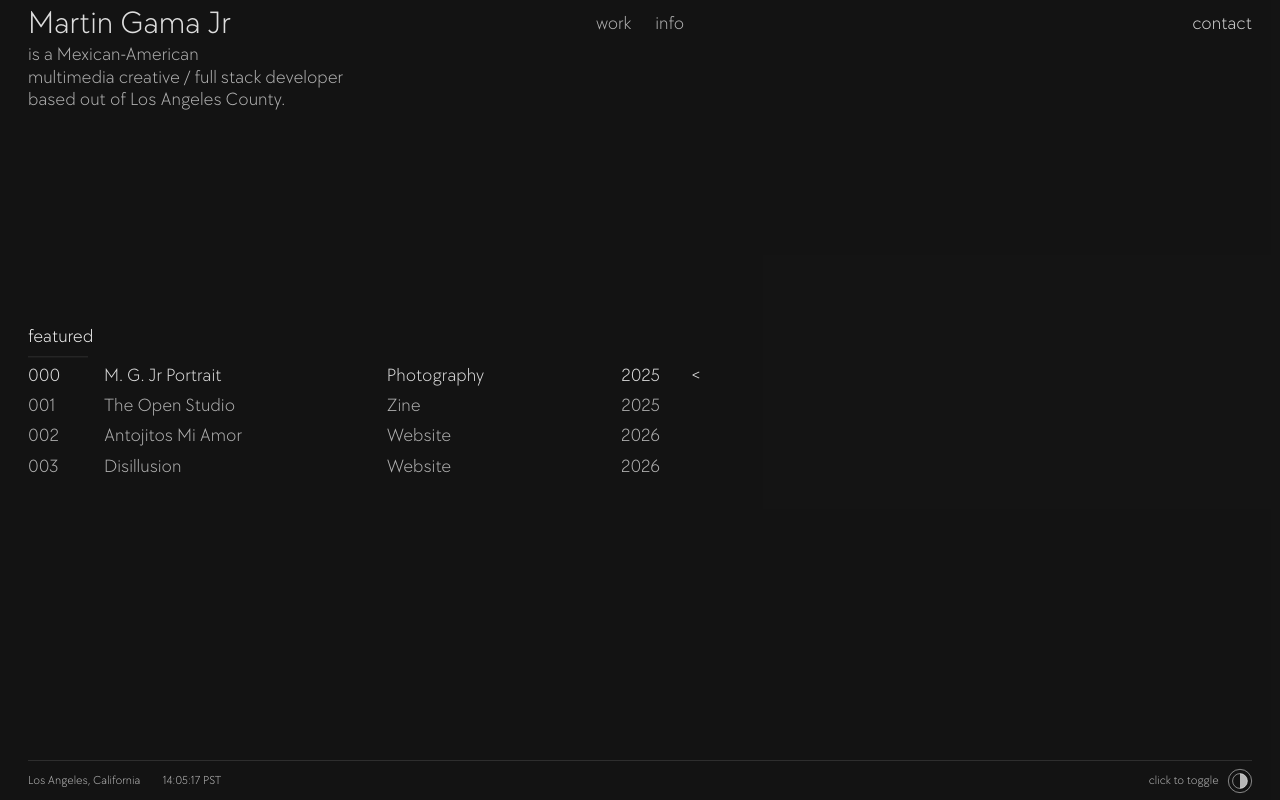
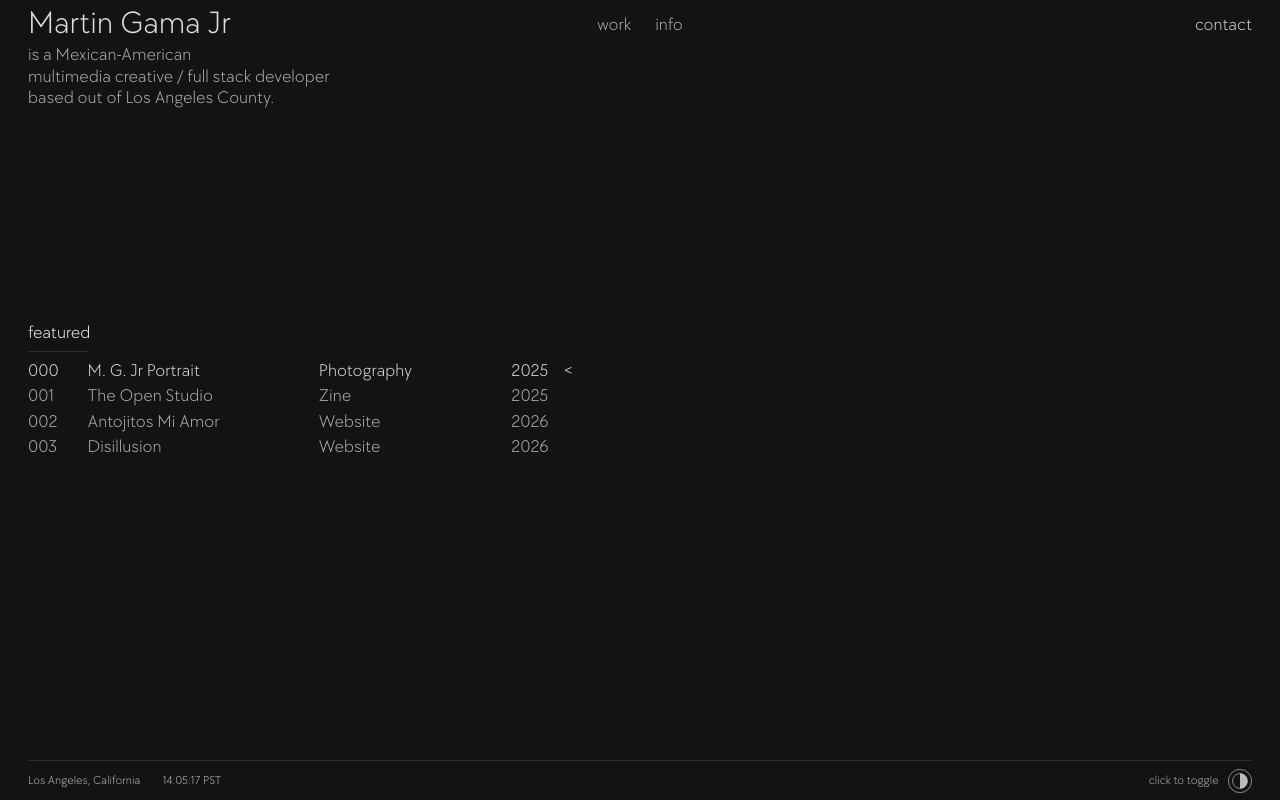
Before and after one commit to marzsh11/martins-portfolio, a React (Vite) app: page / in a window 1280 px wide. Built offline with nearby package versions, Linux system fonts and the light colour scheme.

Commit message:
featured section v2

```diff
--- a/src/App.css
+++ b/src/App.css
@@ -8,7 +8,7 @@
   --nav-color: rgba(255, 255, 255, 0.75);
   --contact-color: rgba(255, 255, 255, 0.9);
   --footer-color: rgba(255, 255, 255, 0.7);
-  --utility-font-size: clamp(1.15rem, 1.176vw, 1.625rem);
+  --utility-font-size: clamp(1.1rem, 1.176vw, 1.65rem);
   position: relative;
   display: flex;
   flex-direction: column;
@@ -138,10 +138,9 @@
 
 .featured-work {
   position: absolute;
-  top: 50%;
+  top: calc(50% - 5rem);
   left: 0;
-  width: min(100%, 42rem);
-  transform: translateY(-50%);
+  width: min(100%, 34rem);
   color: var(--brand-color);
   font-size: var(--utility-font-size);
   line-height: 1.2;
@@ -166,19 +165,19 @@
 .work-list {
   display: flex;
   flex-direction: column;
-  gap: 0.5rem;
+  gap: 0.25rem;
   margin-top: 0.5rem;
   transition: gap 220ms ease;
 }
 
 .work-list:has(.work-row:hover),
-.work-list:has(.work-row:focus-visible) { gap: 0.25rem; }
+.work-list:has(.work-row:focus-visible) { gap: 0.125rem; }
 
 .work-row {
   display: grid;
   grid-template-columns: 3rem minmax(0, 1.55fr) minmax(0, 1.2fr) 3rem 0.75rem;
   align-items: center;
-  gap: clamp(0.75rem, 2.2vw, 1.75rem);
+  column-gap: clamp(0.35rem, 0.9vw, 0.75rem);
   width: 100%;
   padding: 0;
   margin-block: 0;
@@ -268,7 +267,7 @@
   .contact { grid-column: 2; grid-row: 1; font-size: var(--utility-font-size); }
   .primary-nav { grid-column: 1 / -1; grid-row: 2; justify-self: center; gap: 4.5rem; font-size: var(--utility-font-size); }
   .featured-work { width: 100%; }
-  .work-row { grid-template-columns: 2.5rem minmax(0, 1.3fr) minmax(0, 1fr) 2.5rem 0.65rem; gap: 0.5rem; }
+  .work-row { grid-template-columns: 2.5rem minmax(0, 1.3fr) minmax(0, 1fr) 2.5rem 0.65rem; column-gap: 0.325rem; }
   .page-content { min-height: 6.25rem; }
   .footer-meta { flex-direction: column; align-items: flex-start; gap: 0.4375rem; font-size: 0.875rem; }
   .site-footer { height: 4.125rem; min-height: 4.125rem; }
```
